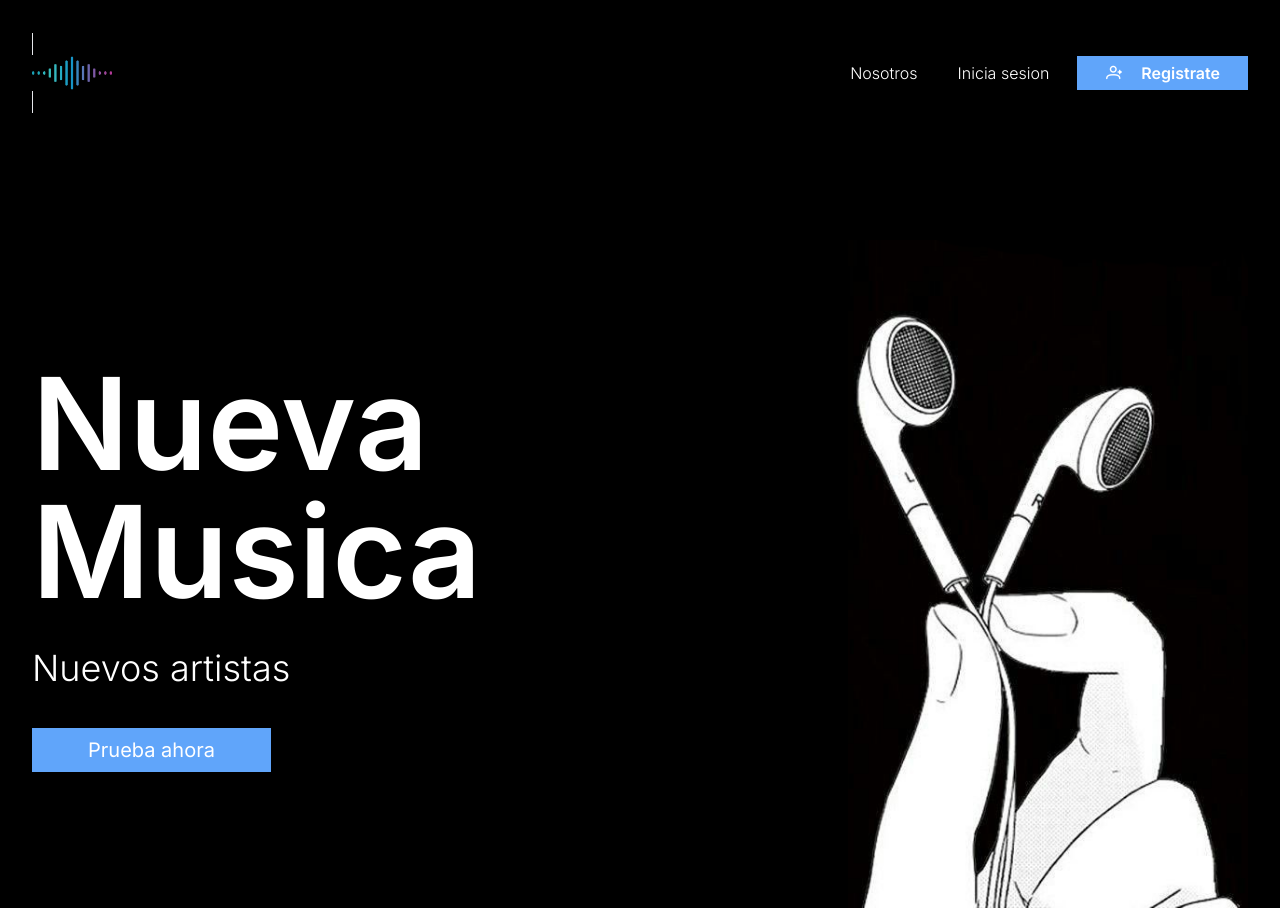
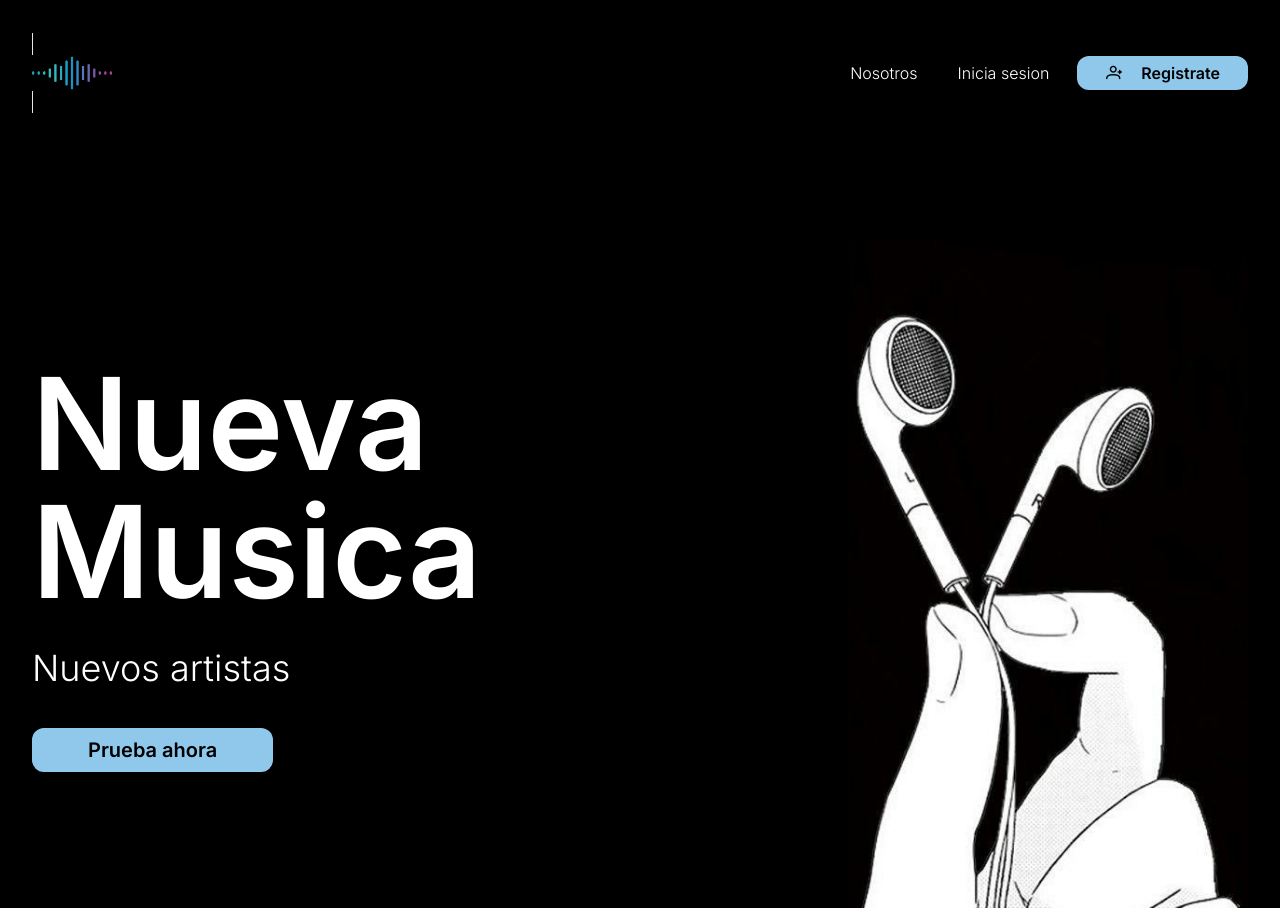
Before and after one commit to jhonfe64/music_app_front, a Next.js app: page / in a window 1280 px wide. Built offline with nearby package versions, Linux system fonts and the light colour scheme.

Commit message:
adding colors to tailwind file

```diff
--- a/src/components/user/header/Header.tsx
+++ b/src/components/user/header/Header.tsx
@@ -41,10 +41,10 @@ function Header() {
           </li>
           <li>
             <Link
-              className="text-white font-semibold border-0 bg-blue-400  px-7 py-[7px]"
+              className="text-black rounded-xl font-semibold border-0 bg-soft-blue hover:bg-less-soft-blue  px-7 py-[7px]"
               href="/user/signUp"
             >
-              <i className="pi pi-user-plus mr-5 "></i>
+              <i className="pi pi-user-plus mr-5  "></i>
               Registrate
             </Link>
           </li>
--- a/src/components/user/jumbotron/jumbotron.tsx
+++ b/src/components/user/jumbotron/jumbotron.tsx
@@ -17,9 +17,10 @@ function Jumbotron() {
             label="Prueba ahora"
             pt={{
               root: {
-                className: "border-0 bg-blue-400  px-14 py-2",
+                className:
+                  "border-0 font-semibold  bg-soft-blue hover:bg-less-soft-blue rounded-xl  px-14 py-2",
               },
-              label: { className: "text-white text-base sm:text-xl" },
+              label: { className: "text-black text-base sm:text-xl" },
             }}
           />
         </div>
--- a/src/components/user/signUpForm/SignUpForm.tsx
+++ b/src/components/user/signUpForm/SignUpForm.tsx
@@ -280,10 +280,10 @@ function SignUpForm() {
           pt={{
             root: {
               className:
-                "w-full py-1.5  mt-4 bg-blue-400 border-0 rounded-0 px-5 text-center flex justify-center",
+                "w-full py-1.5  mt-4 bg-soft-blue border-0 rounded-xl  px-5 text-center flex justify-center hover:bg-less-soft-blue",
             },
             label: {
-              className: "border-0 py-1 text-white ",
+              className: "border-0 py-1 text-black font-semibold ",
             },
           }}
         />
--- a/tailwind.config.ts
+++ b/tailwind.config.ts
@@ -10,9 +10,12 @@ const config: Config = {
     extend: {
       colors: {
         'soft-gray': '#e2e2da',
-        'soft-blue':'#a2b3cf',
-        'king-blue': '#7083AD',
-        'intermediate-blue': '#323663'
+        'dark-gray': '#697A98',
+        'dark-blue': '#19335a',
+        'king-blue': '#4675c0',
+        'less-soft-blue': "#70c0f1",
+        'soft-blue':'#8fc8eb',
+
       },
       backgroundImage: {
         'gradient-radial': 'radial-gradient(var(--tw-gradient-stops))',
```
